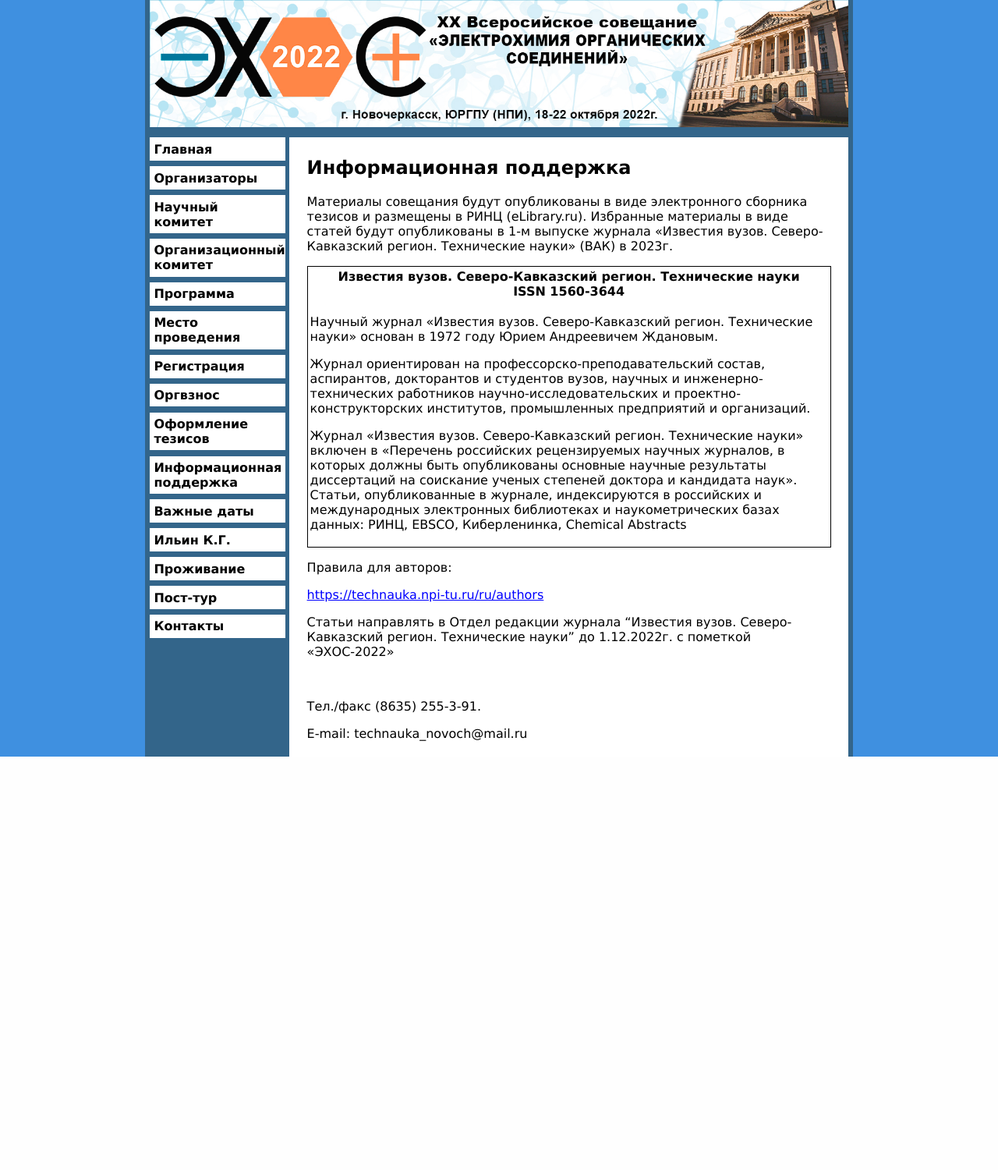
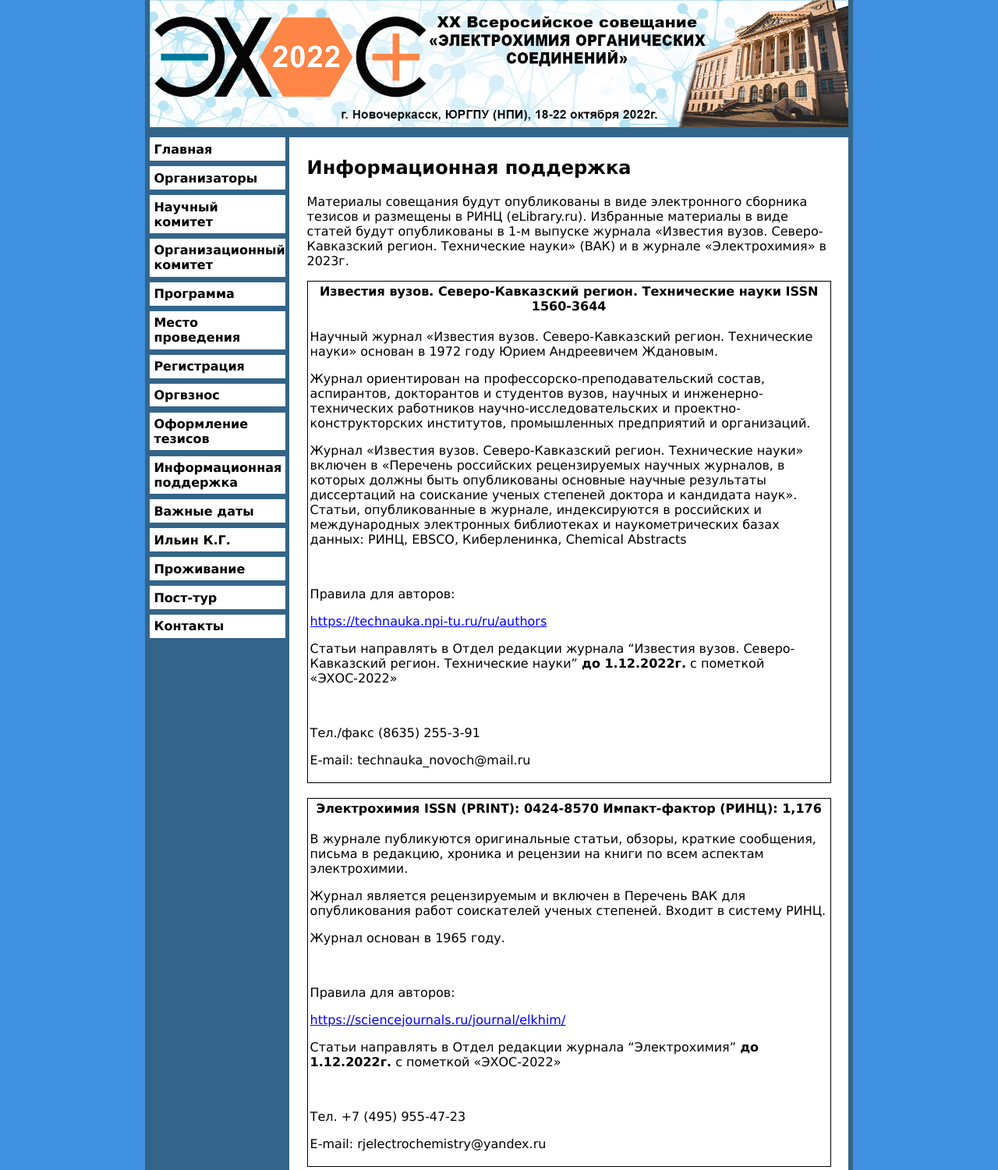
Before and after one commit to Miandic/Echoes2022, a Flask app: page /information_support in a window 1280 px wide. Shown: the whole page at 78% size. Before the commit the page ends 970 px from the top, so only its background shows below. Run offline with Flask 2, Linux system fonts and the light colour scheme.

Commit message:
07, 09, 14 changes

```diff
--- a/templates/07arrfee.html
+++ b/templates/07arrfee.html
@@ -1,7 +1,7 @@
 {% extends 'base.html' %}
 {% block content %}
 <h2>Регистрационный взнос</h2>
-<img src="{{ url_for('static', filename='img/TableN2.png') }}" alt="Таблица" style="margin: auto; width: 80%;">
+<img src="{{ url_for('static', filename='img/TableN3.png') }}" alt="Таблица" style="margin: auto; width: 80%;">
 <p>Оргвзнос представителя академических организаций и вузов, студентов и аспирантов включает в себя публикацию тезисов, папку участника, участие во всех заседаниях конференции, кофе-брейки, welcome party, экскурсию по городу.</p>
 <p>Оргвзнос за заочное участие включает в себя публикацию тезисов и онлайн участие в заседании.</p>
 <p>Оргвзнос сопровождающего лица включает в себя Welcome party и экскурсию по городу.</p>
--- a/templates/09infosup.html
+++ b/templates/09infosup.html
@@ -1,23 +1,44 @@
 {% extends 'base.html' %}
 {% block content %}
 <h2>Информационная поддержка</h2>
-<p>Материалы совещания будут опубликованы в виде электронного сборника тезисов и размещены в РИНЦ (eLibrary.ru).  Избранные материалы в виде статей будут опубликованы в 1-м выпуске журнала «Известия вузов. Северо-Кавказский регион. Технические науки» (ВАК) в 2023г.</p>
+<p>Материалы совещания будут опубликованы в виде электронного сборника тезисов и размещены в РИНЦ (eLibrary.ru).  Избранные материалы в виде статей будут опубликованы в 1-м выпуске журнала «Известия вузов. Северо-Кавказский регион. Технические науки» (ВАК) и в журнале «Электрохимия» в 2023г.</p>
 <table style="border-color: black; border: solid; border-width: thin;">
-    <tr>
-        <td style="text-align: center;"> <b>Известия вузов. Северо-Кавказский регион. Технические науки ISSN 1560-3644</b></td>
+    <tr style="border: solid black 1px;">
+        <td style="text-align: center;"> <b>Известия вузов. Северо-Кавказский регион. Технические науки ISSN 1560-3644</b></td>
     </tr>
     <tr>
         <td>
             <p>Научный журнал «Известия вузов. Северо-Кавказский регион. Технические науки» основан в 1972 году Юрием Андреевичем Ждановым.</p>
             <p>Журнал ориентирован на профессорско-преподавательский состав, аспирантов, докторантов и студентов вузов, научных и инженерно-технических работников научно-исследовательских и проектно-конструкторских институтов, промышленных предприятий и организаций.</p>
             <p>Журнал «Известия вузов. Северо-Кавказский регион. Технические науки» включен в «Перечень российских рецензируемых научных журналов, в которых должны быть опубликованы основные научные результаты диссертаций на соискание ученых степеней доктора и кандидата наук». Статьи, опубликованные в журнале, индексируются в российских и международных электронных библиотеках и наукометрических базах данных: РИНЦ, EBSCO, Киберленинка, Chemical Abstracts</p>
+            <br>
+            <p>Правила для авторов:</p>
+            <a href="https://technauka.npi-tu.ru/ru/authors" style="color: blue; text-decoration: underline;">https://technauka.npi-tu.ru/ru/authors</a>
+            <p>Статьи направлять в Отдел редакции журнала “Известия вузов. Северо-Кавказский регион. Технические науки” <b>до 1.12.2022г.</b> с пометкой «ЭХОС-2022»</p>
+            <br>
+            <p>Тел./факс (8635) 255-3-91</p>
+            <p>E-mail: technauka_novoch@mail.ru</p>
         </td>
     </tr>
 </table>
-<p>Правила для авторов:</p>
-<a href="https://technauka.npi-tu.ru/ru/authors" style="color: blue; text-decoration: underline;">https://technauka.npi-tu.ru/ru/authors</a>
-<p>Статьи направлять в Отдел редакции журнала “Известия вузов. Северо-Кавказский регион. Технические науки” до 1.12.2022г. с пометкой «ЭХОС-2022»</p>
 <br>
-<p>Тел./факс (8635) 255-3-91.</p>
-<p>E-mail: technauka_novoch@mail.ru</p>
+<table style="border-color: black; border: solid; border-width: thin;">
+    <tr style="border: solid black 1px;">
+        <td style="text-align: center;"> <b>Электрохимия ISSN (PRINT): 0424-8570 Импакт-фактор (РИНЦ): 1,176</b></td>
+    </tr>
+    <tr>
+        <td>
+            <p>В журнале публикуются оригинальные статьи, обзоры, краткие сообщения, письма в редакцию, хроника и рецензии на книги по всем аспектам электрохимии.</p>
+            <p>Журнал является рецензируемым и включен в Перечень ВАК для опубликования работ соискателей ученых степеней. Входит в систему РИНЦ.</p>
+            <p>Журнал основан в 1965 году.</p>
+            <br>
+            <p>Правила для авторов:</p>
+            <a href="https://sciencejournals.ru/journal/elkhim/" style="color: blue; text-decoration: underline;">https://sciencejournals.ru/journal/elkhim/</a>
+            <p>Статьи направлять в Отдел редакции журнала “Электрохимия” <b>до 1.12.2022г.</b> с пометкой «ЭХОС-2022»</p>
+            <br>
+            <p>Тел. +7 (495) 955-47-23</p>
+            <p>E-mail: rjelectrochemistry@yandex.ru</p>
+        </td>
+    </tr>
+</table>
 {% endblock %}
--- a/templates/14contact.html
+++ b/templates/14contact.html
@@ -18,11 +18,10 @@
 <p>e-mail: kuriganova_@mail.ru</p>
 <p>Тел.: +7-908-197-51-87</p>
 <br>
-<br>
-<p><b>Марина Сергеевна Кубанова</b> - Секретарь Совещания – вопросы регистрации и предоставления тезисов</p>
+<p><b>Кубанова Марина Сергеевна</b> - Секретарь Совещания – вопросы регистрации и предоставления тезисов</p>
 <p>e-mail: ehos2022@mail.ru</p>
 <p>Тел.: +7-908-502-22-15</p>
-<br>
+<p>8-(8635)-255-966</p>
 <br>
 <p><b>Замараева Ольга Павловна</b>– технический секретарь Совещания, оформление договоров.</p>
 <p>e-mail: ehosbuh@gmail.com</p>
```
Also changed, not shown: static/img/TableN3.png (added).
